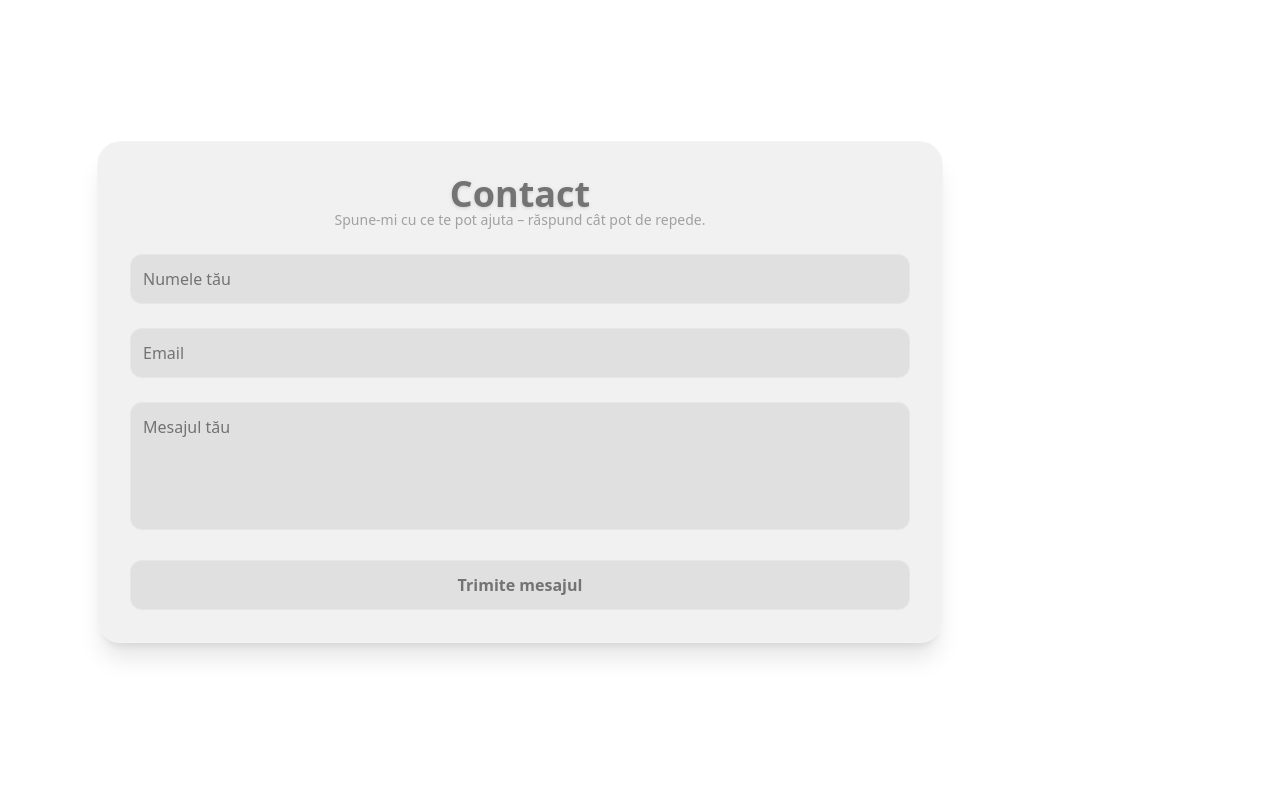
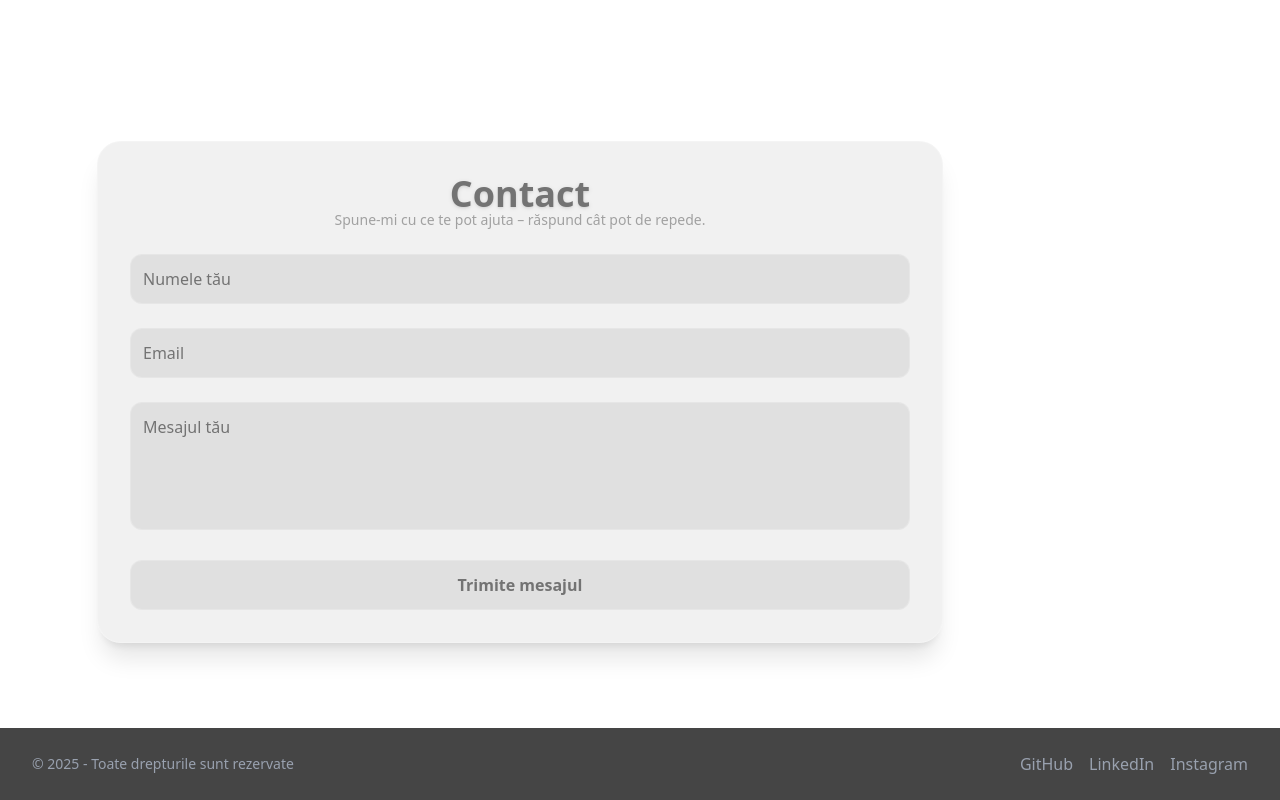
Before and after one commit to beracatalin/NextJS-App, a Next.js app in the folder personal-portfolio/: page / in a window 1280 px wide. Shown: the part 2472-3272 px from the top of the page. Before the commit the page ends 3200 px from the top, so only its background shows below. Built offline with nearby package versions, Linux system fonts and the light colour scheme.

Commit message:
Adding Footer

```diff
--- a/personal-portfolio/src/components/Hero.jsx
+++ b/personal-portfolio/src/components/Hero.jsx
@@ -113,6 +113,26 @@ export default function Hero() {
           <ContactPage />
         </div>
       </section>
+      <footer className="w-full bg-neutral-900/80 dark:bg-black/80 text-gray-400 dark:text-gray-300 py-6 px-4 sm:px-8 flex flex-col sm:flex-row justify-between items-center gap-4">
+  {/* Copyright */}
+  <p className="text-sm text-center sm:text-left">
+    &copy; {new Date().getFullYear()} - Toate drepturile sunt rezervate
+  </p>
+
+  {/* Link-uri sociale (opțional) */}
+  <div className="flex gap-4">
+    <a href="https://github.com/beracatalin/" target="_blank" rel="noopener noreferrer" className="hover:text-white transition">
+      GitHub
+    </a>
+    <a href="https://www.linkedin.com/in/bera-catalin-640488207/" target="_blank" rel="noopener noreferrer" className="hover:text-white transition">
+      LinkedIn
+    </a>
+    <a href="https://www.instagram.com/beracatalin/" target="_blank" rel="noopener noreferrer" className="hover:text-white transition">
+      Instagram
+    </a>
+  </div>
+</footer>
+
     </>
   );
 }
```
